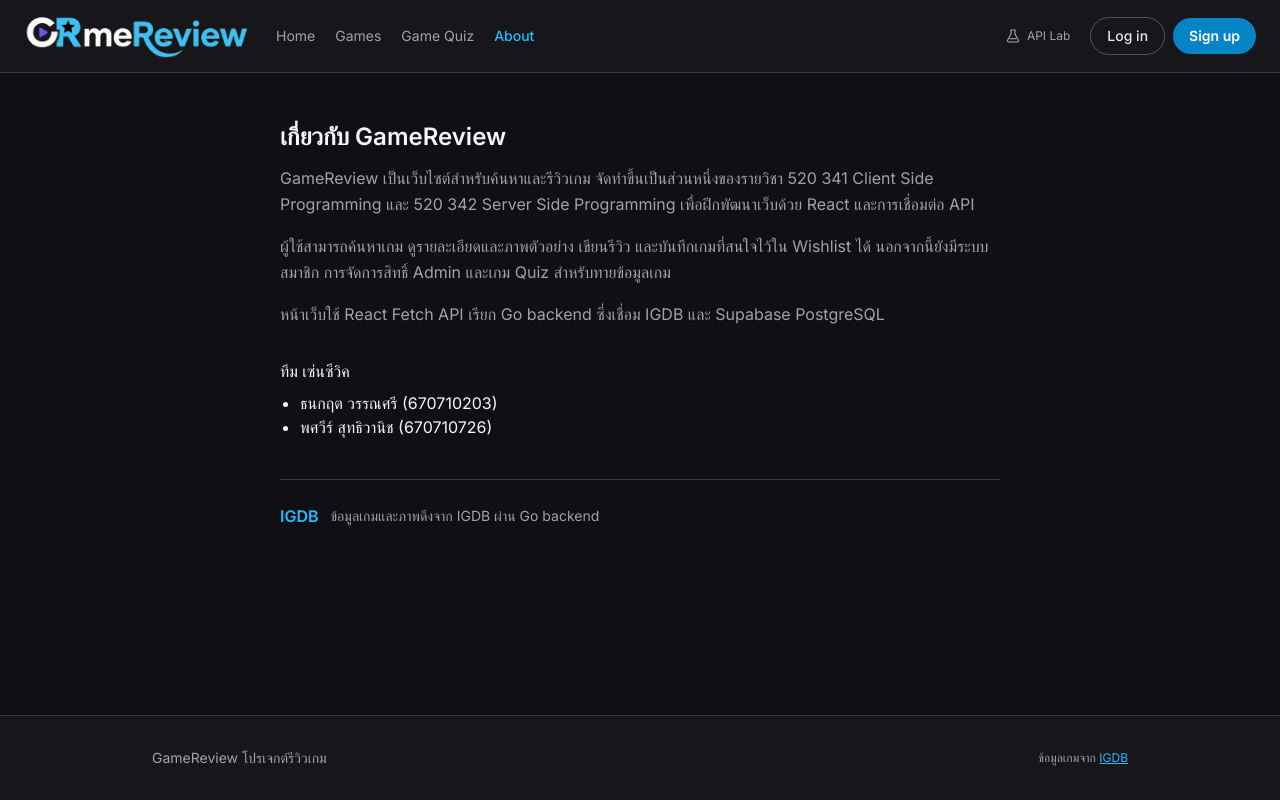
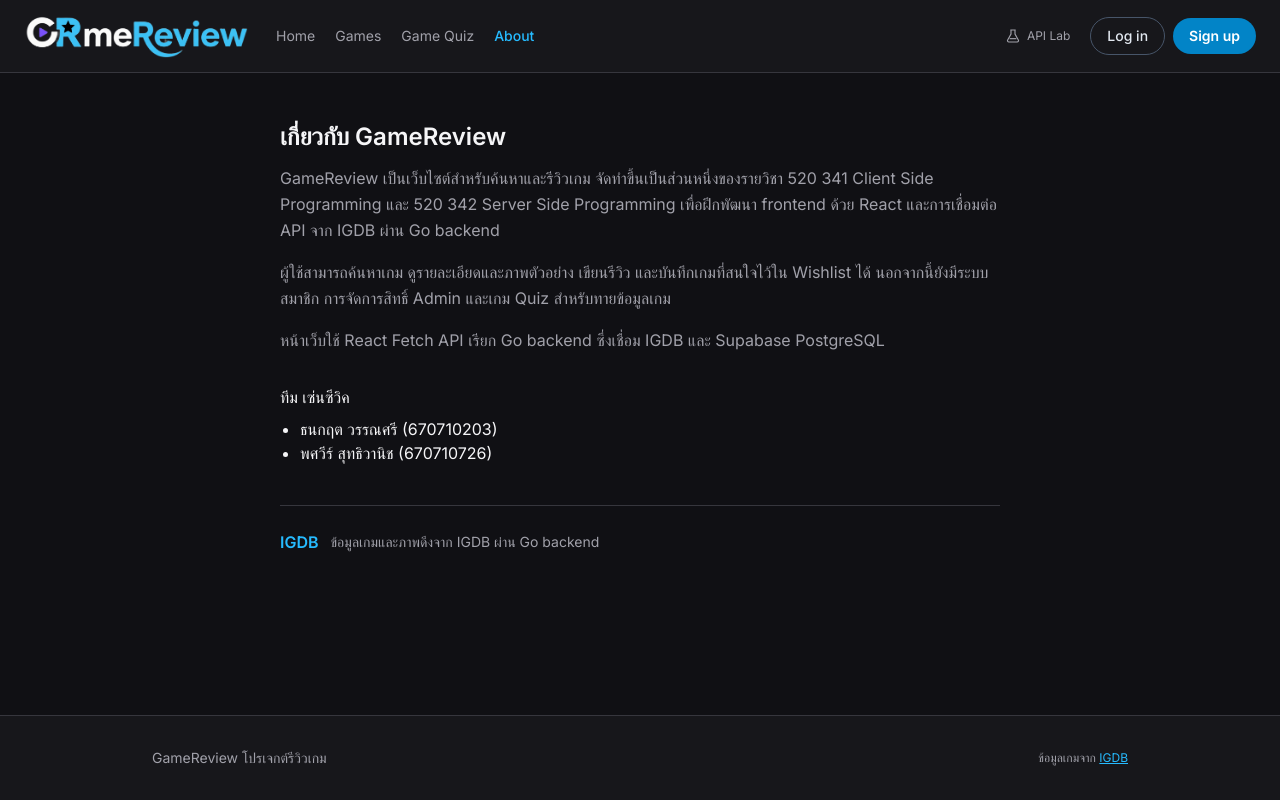
Before and after one commit to Potsavee/GameHub-sensevix, a React (Create React App) app in the folder gamebuhhub-fe/frontend/: page /about in a window 1280 px wide. Built offline with nearby package versions, Linux system fonts and the light colour scheme; no server answers.

Commit message:
Update About.jsx

```diff
--- a/gamebuhhub-fe/frontend/src/pages/About.jsx
+++ b/gamebuhhub-fe/frontend/src/pages/About.jsx
@@ -5,7 +5,7 @@ function About() {
       <div className="mt-3 space-y-4 leading-relaxed text-slate-600">
         <p>
           GameReview เป็นเว็บไซต์สำหรับค้นหาและรีวิวเกม จัดทำขึ้นเป็นส่วนหนึ่งของรายวิชา 520 341 Client Side Programming
-          และ 520 342 Server Side Programming เพื่อฝึกพัฒนาเว็บด้วย React และการเชื่อมต่อ API
+          และ 520 342 Server Side Programming เพื่อฝึกพัฒนา frontend ด้วย React และการเชื่อมต่อ API จาก IGDB ผ่าน Go backend
         </p>
         <p>
           ผู้ใช้สามารถค้นหาเกม ดูรายละเอียดและภาพตัวอย่าง เขียนรีวิว และบันทึกเกมที่สนใจไว้ใน Wishlist ได้ นอกจากนี้ยังมีระบบสมาชิก
```
